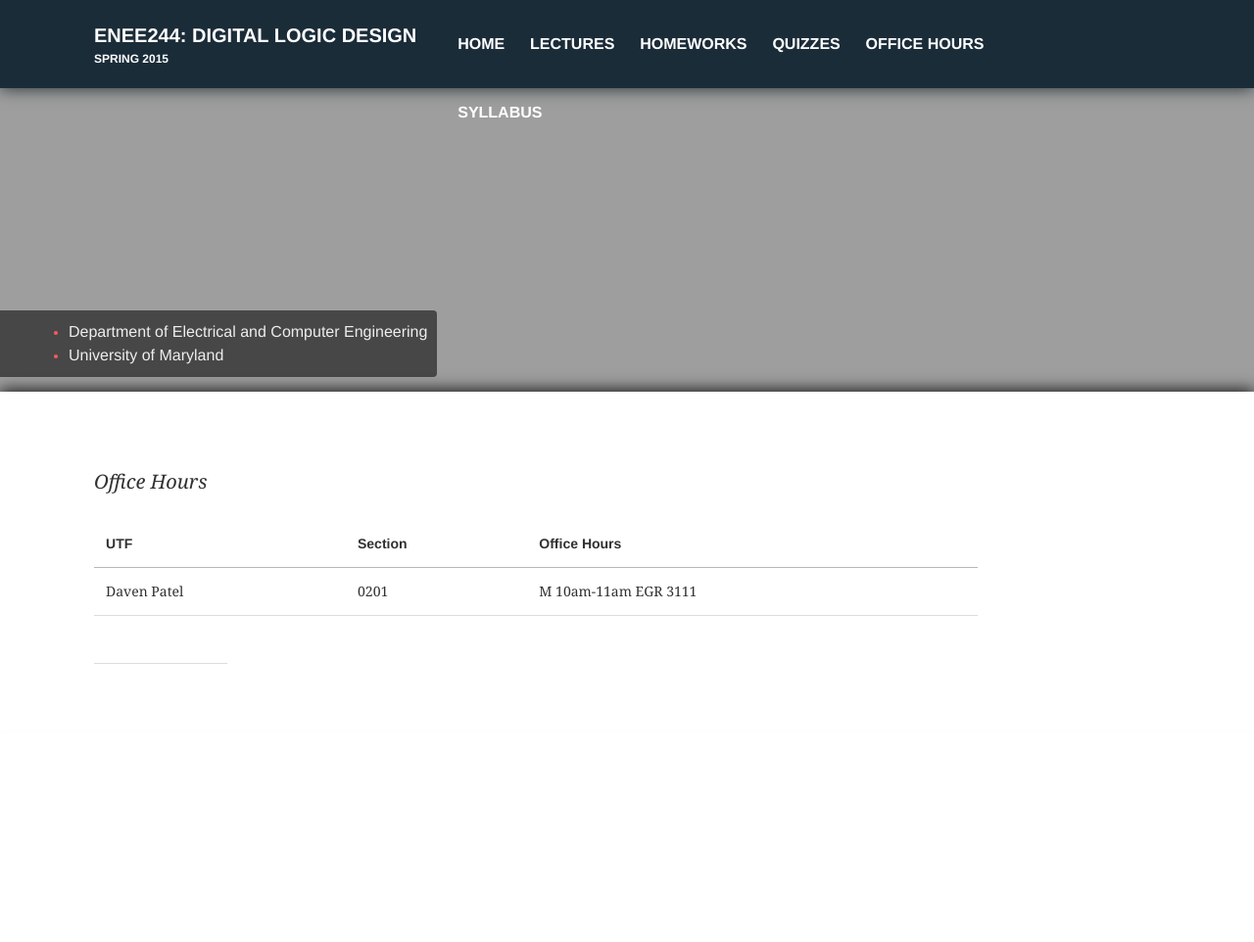
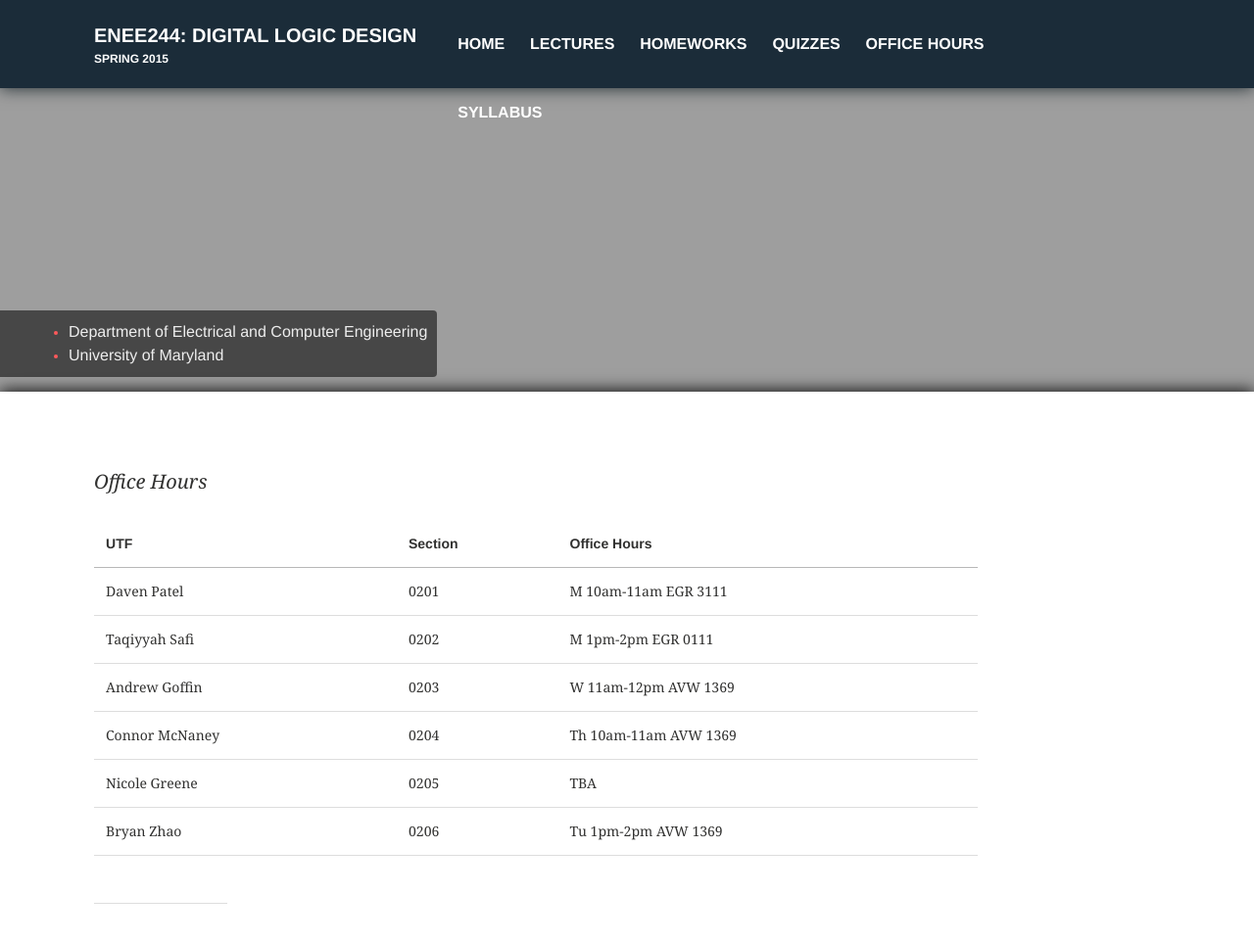
Before and after one commit to enee244/enee244.github.io, a Jekyll site: the page built from office_hours/index.md, in a window 1280 px wide and 990 px high. Shown: the top 962 px of the window at 98% size. Built offline with Jekyll 4.4.1, drawn with Linux system fonts in a browser that asks for light colours.

Commit message:
Update index.md

```diff
--- a/office_hours/index.md
+++ b/office_hours/index.md
@@ -11,4 +11,9 @@ toc: false
 
 UTF            | Section     | Office Hours
 ----------     | ----------- | --------
-Daven Patel    | 0201        | M 10am-11am EGR 3111
+Daven Patel    | 0201        | M  10am-11am EGR 3111
+Taqiyyah Safi  | 0202        | M  1pm-2pm   EGR 0111
+Andrew Goffin  | 0203        | W  11am-12pm AVW 1369
+Connor McNaney | 0204        | Th 10am-11am AVW 1369
+Nicole Greene  | 0205        | TBA
+Bryan Zhao     | 0206        | Tu 1pm-2pm   AVW 1369
```
